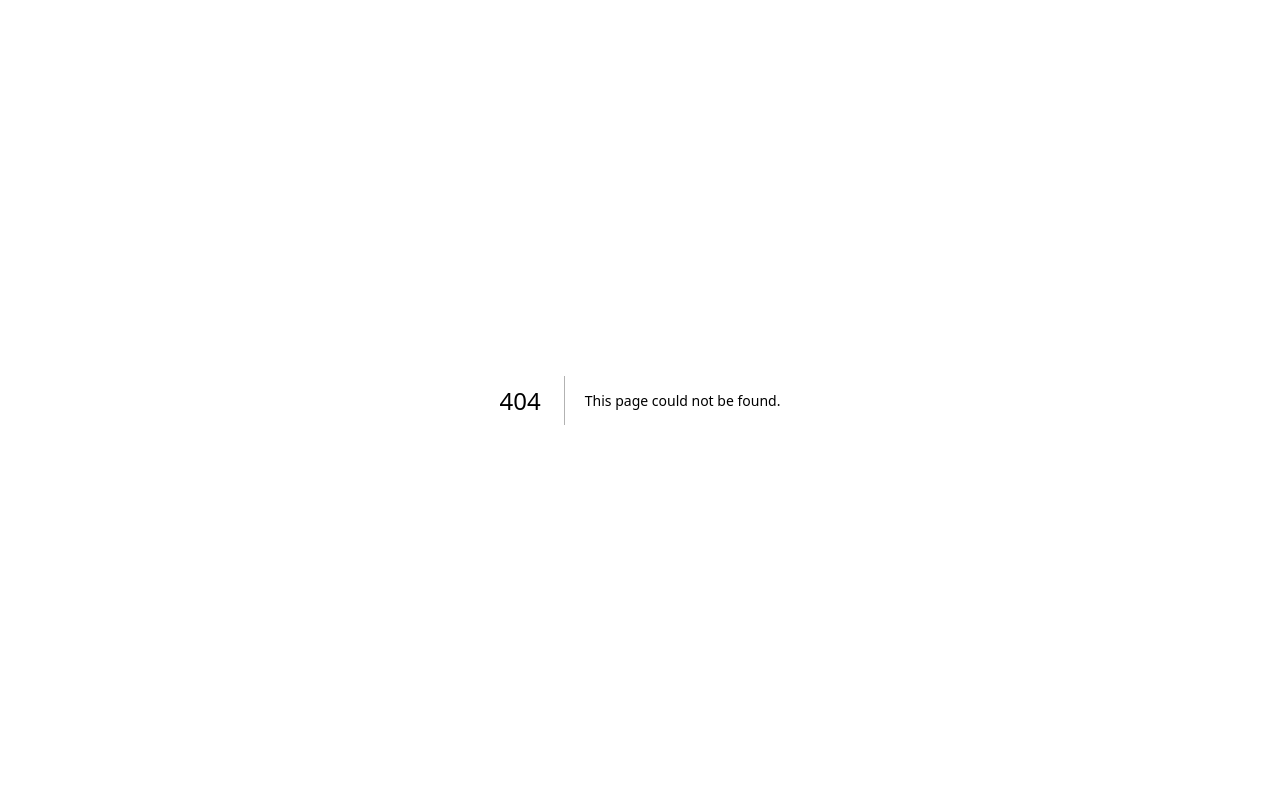
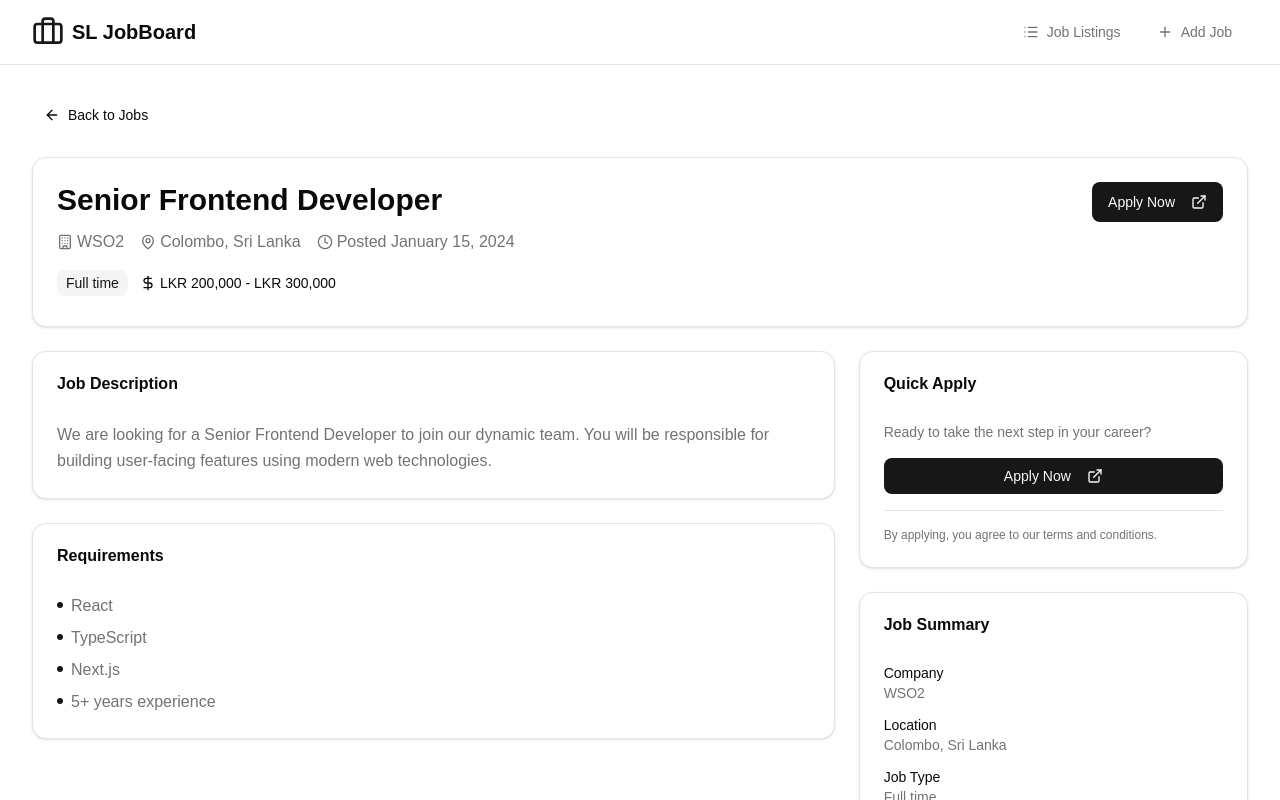
Before and after one commit to SaajidMuhammad/job-board-poc, a Next.js app: page /jobs/1 in a window 1280 px wide. Before the commit this address had no page. Shown: the top 800 px of the page. Built offline with nearby package versions, Linux system fonts and the light colour scheme.

Commit message:
feat: add job detail and add job pages, integrate separator component

```diff
--- /dev/null
+++ b/app/add-job/page.tsx
@@ -0,0 +1,13 @@
+import { PageLayout } from "@/layouts/page-layout"
+import { AddJobForm } from "@/components/add-job-form"
+
+export default function AddJobPage() {
+  return (
+    <PageLayout
+      title="Post a New Job"
+      description="Share your job opportunity with talented professionals looking for their next role."
+    >
+      <AddJobForm />
+    </PageLayout>
+  )
+}
--- /dev/null
+++ b/app/jobs/[id]/page.tsx
@@ -0,0 +1,240 @@
+"use client"
+
+import { useParams, useRouter } from "next/navigation"
+import { ArrowLeft, MapPin, Building, Clock, DollarSign, ExternalLink } from "lucide-react"
+import { Button } from "@/components/ui/button"
+import { Card, CardContent, CardHeader, CardTitle } from "@/components/ui/card"
+import { Badge } from "@/components/ui/badge"
+import { Separator } from "@/components/ui/separator"
+import { PageLayout } from "@/layouts/page-layout"
+import { useJobs } from "@/contexts/job-context"
+import { useEffect, useState } from "react"
+import type { Job } from "@/types/job"
+
+export default function JobDetailPage() {
+  const params = useParams()
+  const router = useRouter()
+  const { getJobById } = useJobs()
+  const [job, setJob] = useState<Job | null>(null)
+  const [loading, setLoading] = useState(true)
+
+  useEffect(() => {
+    if (params.id) {
+      const foundJob = getJobById(params.id as string)
+      setJob(foundJob || null)
+      setLoading(false)
+    }
+  }, [params.id, getJobById])
+
+  const formatJobType = (type: string) => {
+    return type.charAt(0).toUpperCase() + type.slice(1).replace("-", " ")
+  }
+
+  const formatDate = (dateString: string) => {
+    const date = new Date(dateString)
+    return date.toLocaleDateString("en-US", {
+      year: "numeric",
+      month: "long",
+      day: "numeric",
+    })
+  }
+
+  const handleApply = () => {
+    if (job?.applicationUrl) {
+      window.open(job.applicationUrl, "_blank")
+    } else {
+      // Mock application process
+      alert("Application submitted successfully! (This is a demo)")
+    }
+  }
+
+  if (loading) {
+    return (
+      <PageLayout>
+        <div className="animate-pulse space-y-6">
+          <div className="h-8 bg-muted rounded w-1/4"></div>
+          <div className="h-12 bg-muted rounded w-3/4"></div>
+          <div className="h-64 bg-muted rounded"></div>
+        </div>
+      </PageLayout>
+    )
+  }
+
+  if (!job) {
+    return (
+      <PageLayout>
+        <div className="text-center py-12">
+          <h1 className="text-2xl font-bold text-foreground mb-4">Job Not Found</h1>
+          <p className="text-muted-foreground mb-6">The job you&apos;re looking for doesn&apos;t exist or has been removed.</p>
+          <Button onClick={() => router.push("/")}>
+            <ArrowLeft className="h-4 w-4 mr-2" />
+            Back to Jobs
+          </Button>
+        </div>
+      </PageLayout>
+    )
+  }
+
+  return (
+    <PageLayout>
+      <div className="space-y-6">
+        {/* Back Button */}
+        <Button variant="ghost" onClick={() => router.back()} className="flex items-center gap-2">
+          <ArrowLeft className="h-4 w-4" />
+          Back to Jobs
+        </Button>
+
+        {/* Job Header */}
+        <Card>
+          <CardHeader>
+            <div className="flex flex-col lg:flex-row lg:items-start lg:justify-between gap-4">
+              <div className="flex-1">
+                <CardTitle className="text-2xl lg:text-3xl mb-3 text-balance">{job.title}</CardTitle>
+
+                <div className="flex flex-wrap items-center gap-4 text-muted-foreground mb-4">
+                  <div className="flex items-center gap-1">
+                    <Building className="h-4 w-4" />
+                    <span className="font-medium">{job.company}</span>
+                  </div>
+                  <div className="flex items-center gap-1">
+                    <MapPin className="h-4 w-4" />
+                    <span>{job.location}</span>
+                  </div>
+                  <div className="flex items-center gap-1">
+                    <Clock className="h-4 w-4" />
+                    <span>Posted {formatDate(job.postedDate)}</span>
+                  </div>
+                </div>
+
+                <div className="flex flex-wrap items-center gap-3">
+                  <Badge variant="secondary" className="text-sm">
+                    {formatJobType(job.jobType)}
+                  </Badge>
+                  {job.salary && (
+                    <div className="flex items-center gap-1 text-sm font-medium text-foreground">
+                      <DollarSign className="h-4 w-4" />
+                      <span>{job.salary}</span>
+                    </div>
+                  )}
+                </div>
+              </div>
+
+              <div className="flex-shrink-0">
+                <Button onClick={handleApply} size="lg" className="w-full lg:w-auto">
+                  Apply Now
+                  <ExternalLink className="h-4 w-4 ml-2" />
+                </Button>
+              </div>
+            </div>
+          </CardHeader>
+        </Card>
+
+        <div className="grid grid-cols-1 lg:grid-cols-3 gap-6">
+          {/* Main Content */}
+          <div className="lg:col-span-2 space-y-6">
+            {/* Job Description */}
+            <Card>
+              <CardHeader>
+                <CardTitle>Job Description</CardTitle>
+              </CardHeader>
+              <CardContent>
+                <div className="prose prose-sm max-w-none">
+                  <p className="text-muted-foreground leading-relaxed text-pretty">{job.description}</p>
+                </div>
+              </CardContent>
+            </Card>
+
+            {/* Requirements */}
+            {job.requirements && job.requirements.length > 0 && (
+              <Card>
+                <CardHeader>
+                  <CardTitle>Requirements</CardTitle>
+                </CardHeader>
+                <CardContent>
+                  <ul className="space-y-2">
+                    {job.requirements.map((requirement, index) => (
+                      <li key={index} className="flex items-start gap-2">
+                        <div className="w-1.5 h-1.5 bg-primary rounded-full mt-2 flex-shrink-0"></div>
+                        <span className="text-muted-foreground">{requirement}</span>
+                      </li>
+                    ))}
+                  </ul>
+                </CardContent>
+              </Card>
+            )}
+          </div>
+
+          {/* Sidebar */}
+          <div className="space-y-6">
+            {/* Quick Apply */}
+            <Card>
+              <CardHeader>
+                <CardTitle>Quick Apply</CardTitle>
+              </CardHeader>
+              <CardContent className="space-y-4">
+                <p className="text-sm text-muted-foreground">Ready to take the next step in your career?</p>
+                <Button onClick={handleApply} className="w-full">
+                  Apply Now
+                  <ExternalLink className="h-4 w-4 ml-2" />
+                </Button>
+                <Separator />
+                <p className="text-xs text-muted-foreground">By applying, you agree to our terms and conditions.</p>
+              </CardContent>
+            </Card>
+
+            {/* Job Summary */}
+            <Card>
+              <CardHeader>
+                <CardTitle>Job Summary</CardTitle>
+              </CardHeader>
+              <CardContent className="space-y-4">
+                <div className="space-y-3">
+                  <div>
+                    <dt className="text-sm font-medium text-foreground">Company</dt>
+                    <dd className="text-sm text-muted-foreground">{job.company}</dd>
+                  </div>
+                  <div>
+                    <dt className="text-sm font-medium text-foreground">Location</dt>
+                    <dd className="text-sm text-muted-foreground">{job.location}</dd>
+                  </div>
+                  <div>
+                    <dt className="text-sm font-medium text-foreground">Job Type</dt>
+                    <dd className="text-sm text-muted-foreground">{formatJobType(job.jobType)}</dd>
+                  </div>
+                  {job.salary && (
+                    <div>
+                      <dt className="text-sm font-medium text-foreground">Salary</dt>
+                      <dd className="text-sm text-muted-foreground">{job.salary}</dd>
+                    </div>
+                  )}
+                  <div>
+                    <dt className="text-sm font-medium text-foreground">Posted</dt>
+                    <dd className="text-sm text-muted-foreground">{formatDate(job.postedDate)}</dd>
+                  </div>
+                </div>
+              </CardContent>
+            </Card>
+
+            {/* Skills */}
+            {job.requirements && job.requirements.length > 0 && (
+              <Card>
+                <CardHeader>
+                  <CardTitle>Required Skills</CardTitle>
+                </CardHeader>
+                <CardContent>
+                  <div className="flex flex-wrap gap-2">
+                    {job.requirements.map((skill, index) => (
+                      <Badge key={index} variant="outline">
+                        {skill}
+                      </Badge>
+                    ))}
+                  </div>
+                </CardContent>
+              </Card>
+            )}
+          </div>
+        </div>
+      </div>
+    </PageLayout>
+  )
+}
--- a/package.json
+++ b/package.json
@@ -10,6 +10,7 @@
   },
   "dependencies": {
     "@radix-ui/react-select": "^2.2.6",
+    "@radix-ui/react-separator": "^1.1.7",
     "@radix-ui/react-slot": "^1.2.3",
     "class-variance-authority": "^0.7.1",
     "clsx": "^2.1.1",
--- /dev/null
+++ b/src/components/ui/separator.tsx
@@ -0,0 +1,26 @@
+import * as React from "react"
+import * as SeparatorPrimitive from "@radix-ui/react-separator"
+
+import { cn } from "@/lib/utils"
+
+function Separator({
+  className,
+  orientation = "horizontal",
+  decorative = true,
+  ...props
+}: React.ComponentProps<typeof SeparatorPrimitive.Root>) {
+  return (
+    <SeparatorPrimitive.Root
+      data-slot="separator"
+      decorative={decorative}
+      orientation={orientation}
+      className={cn(
+        "bg-border shrink-0 data-[orientation=horizontal]:h-px data-[orientation=horizontal]:w-full data-[orientation=vertical]:h-full data-[orientation=vertical]:w-px",
+        className
+      )}
+      {...props}
+    />
+  )
+}
+
+export { Separator }
```
Also changed, not shown: 1 other file (tests, documents, lock files or other folders).
